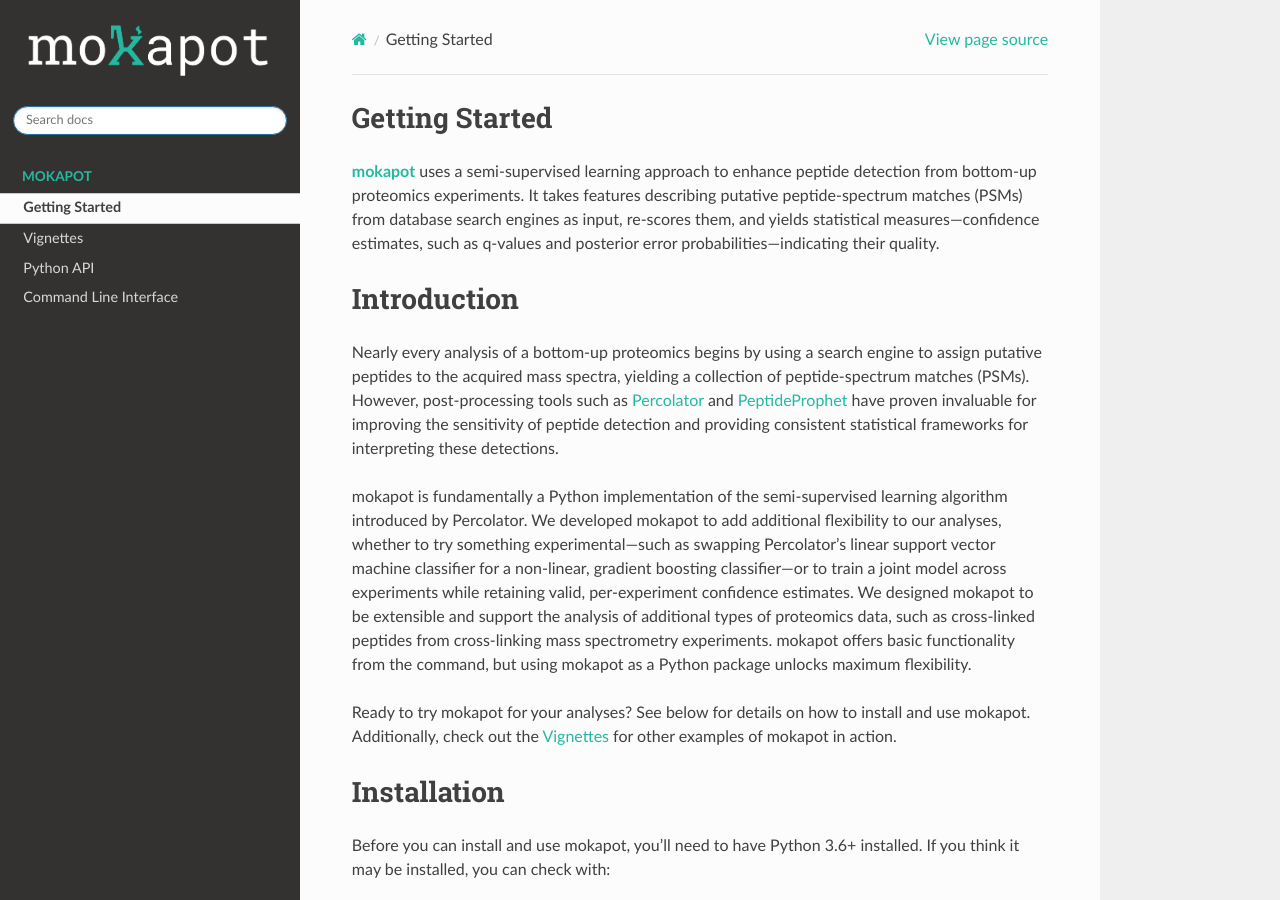
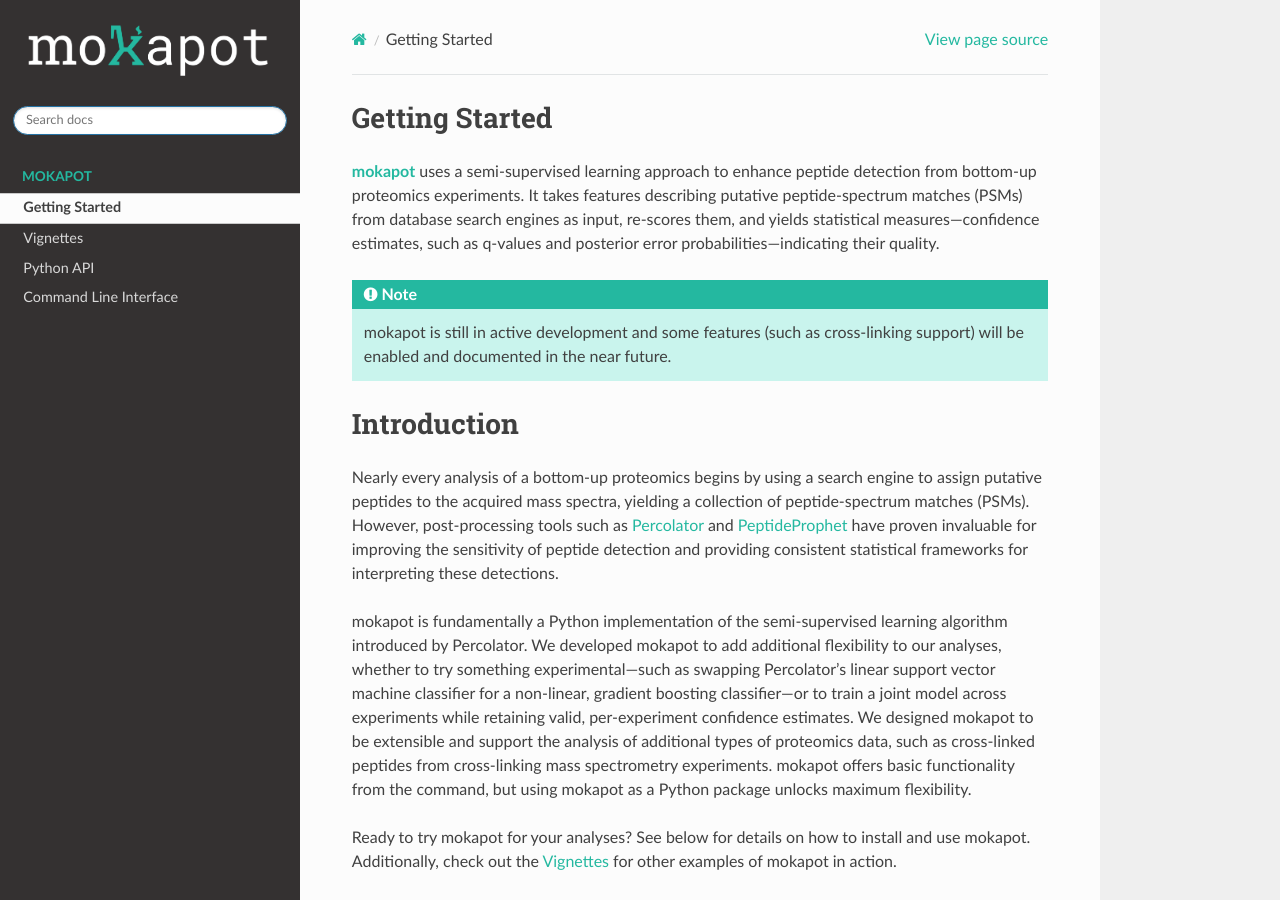
Before and after one commit to wfondrie/mokapot, a Sphinx documentation site: the page built from docs/source/index.rst, in a window 1280 px wide and 900 px high. Built offline with Sphinx 7.4.7 and the Read the Docs theme 2.0.0, drawn with Linux system fonts in a browser that asks for light colours; the version number could not be read and is left out.

Commit message:
Added disclaimer note

```diff
--- a/docs/source/index.rst
+++ b/docs/source/index.rst
@@ -6,6 +6,12 @@
 putative peptide-spectrum matches (PSMs) from database search engines as input,
 re-scores them, and yields statistical measures---confidence estimates, such as
 q-values and posterior error probabilities---indicating their quality.
+
+
+.. note::
+
+   mokapot is still in active development and some features (such as
+   cross-linking support) will be enabled and documented in the near future.
 
 
 Introduction
```
